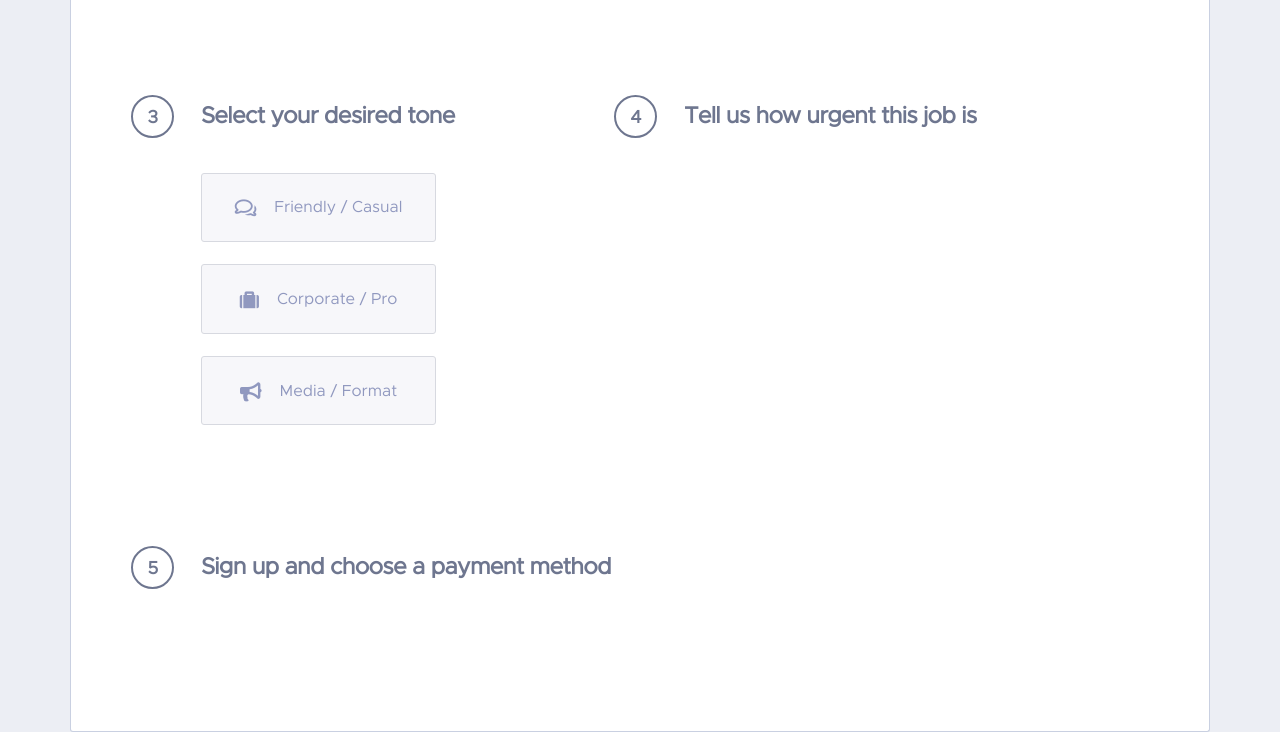
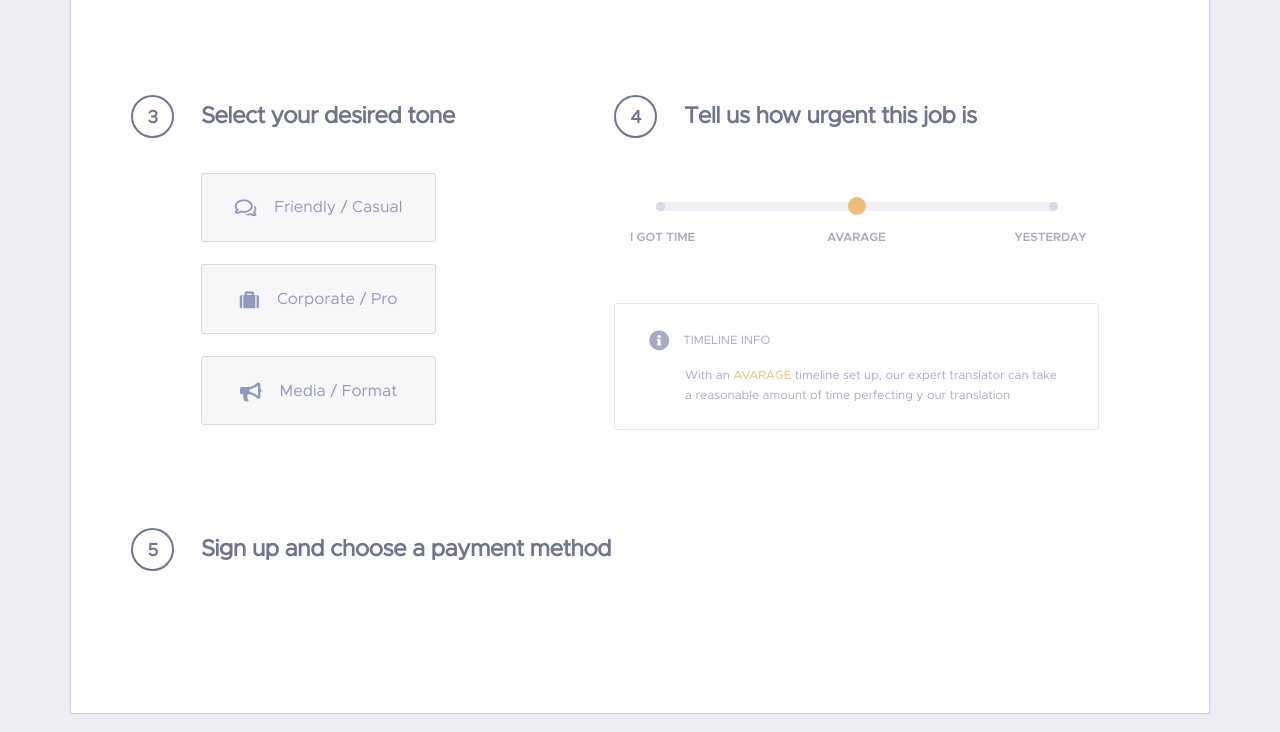
Before and after one commit to val-fom/html5-forms, a plain HTML site: page index.html in a window 1280 px wide. Shown: the part 1590-2322 px from the top of the page. Drawn offline with Linux system fonts and the light colour scheme.

Commit message:
add time fieldset with styling

```diff
--- a/css/style.css
+++ b/css/style.css
@@ -462,16 +462,12 @@ fieldset {
   margin-right: 0.4em;
 }
 
+/**
+ * TONE
+ **/
+
 fieldset.tone {
 	width: 46%;
-}
-
-fieldset.time {
-	width: 54%;
-}
-
-fieldset.time h3 {
-	margin-left: 0;
 }
 
 fieldset.tone h3 {
@@ -507,3 +503,114 @@ fieldset.tone h3 {
 	margin-right: 0.7em;
 	vertical-align: middle;
 }
+
+.tone label:last-child .select-wrapper {
+	margin-bottom: 0;
+}
+
+/**
+ * TIME
+ **/
+
+fieldset.time {
+	width: 54%;
+}
+
+fieldset.time h3 {
+	margin-left: 0;
+	margin-bottom: 6.4rem;
+}
+
+
+input[type=range] {
+  -webkit-appearance: none;
+  width: 82.9%;
+  position: relative;
+  margin: auto;
+  margin-bottom: 1.5em;
+}
+
+input[type=range]::-webkit-slider-thumb {
+  -webkit-appearance: none;
+  width: 18px;
+  height: 18px;
+  border-radius: 9px;
+  background: #edbe76;
+  margin-top: -4.5px;
+  z-index: 2;
+  position: relative;
+}
+
+input[type=range]::after {
+  content: '';
+  display: block;
+  width: 9px;
+  height: 9px;
+  border-radius: 4.5px;
+  background: #d6d8e2;
+  position: absolute;
+  z-index: 1;
+}
+
+input[type=range]:before {
+  content: '';
+  display: block;
+  width: 9px;
+  height: 9px;
+  border-radius: 4.5px;
+  background: #d6d8e2;
+  position: absolute;
+  right: 0;
+  z-index: 1;
+}
+
+input[type=range]::-webkit-slider-runnable-track {
+  -webkit-appearance: none;
+  width: 300px;
+  background: #eff0f5;
+  height: 9px;
+  border-radius: 4.5px;
+}
+
+.range-wrapper {
+	width: 100%;
+	display: flex;
+	flex-wrap: wrap;
+	justify-content: space-between;
+	margin-bottom: 6rem;
+}
+
+.range-wrapper span {
+	width: 20%;
+	text-align: center;
+	text-transform: uppercase;
+	font-family: 'Metropolis-SemiBold', Georgia, sans-serif;
+}
+
+.timeline-info {
+	border: 1px solid #e6e8ee;
+	border-radius: 3px;
+  padding: 3rem 4rem 2.3rem 7rem;
+}
+
+.timeline-info h4 {
+  text-transform: uppercase;
+  margin-bottom: 1.6em;
+  margin-left: -3em;
+}
+
+.timeline-info h4 i {
+  margin-right: 0.5em;
+  font-size: 1.7em;
+  line-height: 0;
+  vertical-align: middle;
+}
+
+.timeline-info p {
+	line-height: 1.7;
+}
+
+.timeline-info p span {
+	text-transform: uppercase;
+	color: #edbe76;
+}
--- a/index.html
+++ b/index.html
@@ -214,15 +214,48 @@
 
 					</div>
 
-
 				</div>
 			</fieldset>
+
+
+
+
+
 
 			<fieldset class="time">
 				<div class="fieldset-wrapper">
 					<h3>Tell us how urgent this job is</h3>
+					<div class="range-wrapper">
+						<input type="range" min="0" max ="100">
+						<span>I got time</span>
+						<span>Avarage</span>
+						<span>Yesterday</span>
+					</div>
+					<div class="timeline-info">
+						<h4>
+							<i class="fas fa-info-circle"></i>
+							Timeline info
+						</h4>
+
+						<p>With an <span>avarage</span> timeline set up, our expert
+							translator can take a reasonable amount of time perfecting y
+							our translation</p>
+
+					</div>
 				</div>
 			</fieldset>
+
+
+
+
+
+
+
+
+
+
+
+
 
 			<fieldset class="payment">
 				<div class="fieldset-wrapper">
```
